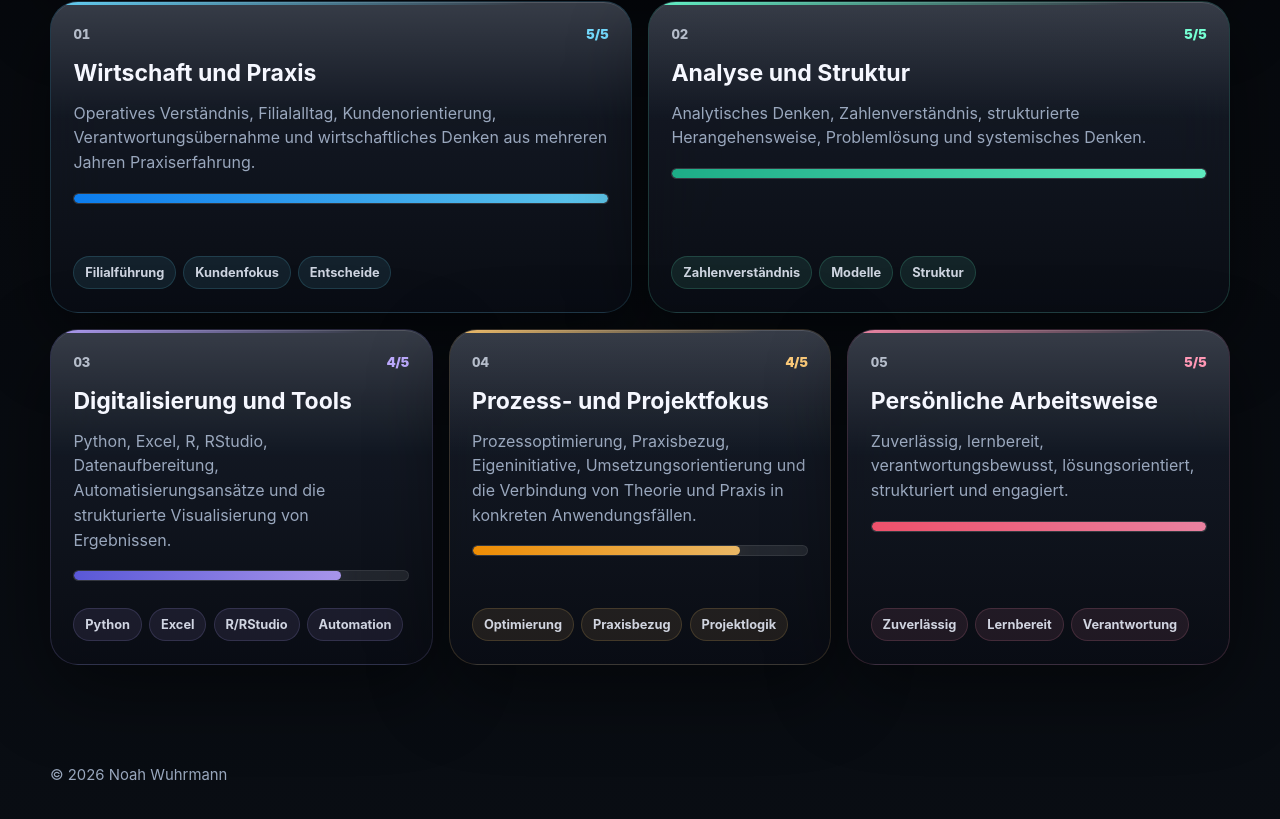
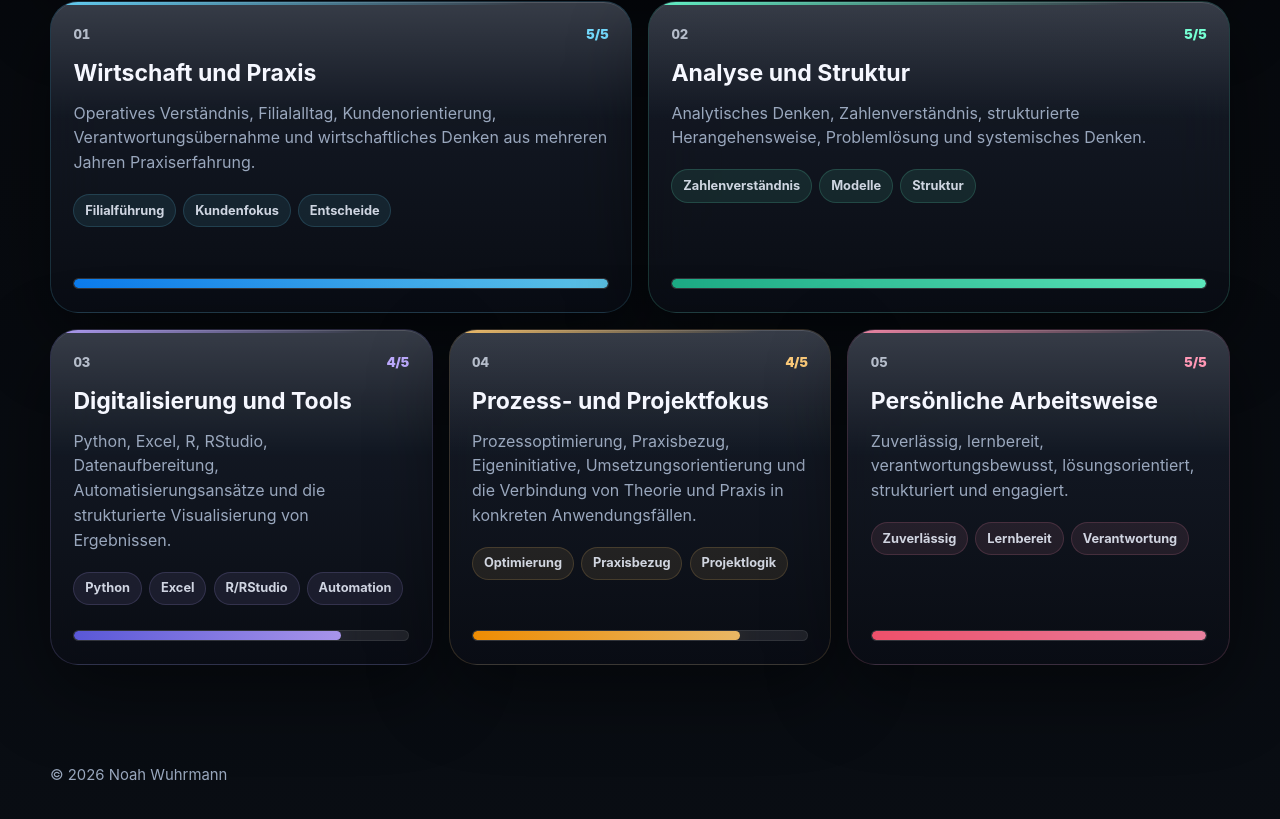
Before and after one commit to Noahwuhrmann/noah-wuhrmann-cv, a React (Vite) app: page /skills in a window 1280 px wide. Shown: the part 1177-1996 px from the top of the page. Built offline with nearby package versions, Linux system fonts and the light colour scheme.

Commit message:
Align skill meters

```diff
--- a/src/index.css
+++ b/src/index.css
@@ -2003,12 +2003,12 @@ button {
 
 .skill-meter {
   height: 11px;
-  margin-top: 1.1rem;
+  margin-top: auto;
 }
 
 .skill-card-tags {
-  margin-top: auto;
-  padding-top: 1.25rem;
+  margin-top: 1.2rem;
+  padding-bottom: 1.35rem;
 }
 
 .tone-1 {
--- a/src/pages/skills-page.tsx
+++ b/src/pages/skills-page.tsx
@@ -114,15 +114,15 @@ export function SkillsPage() {
               </div>
               <h2>{item.title}</h2>
               <p>{item.body}</p>
-              <div className="skill-meter" aria-label={`${item.title}: ${item.level}/${maxSkillLevel}`}>
-                <span />
-              </div>
               <div className="skills-chip-list skill-card-tags">
                 {item.tags.map((tag) => (
                   <span className="skills-chip" key={tag}>
                     {tag}
                   </span>
                 ))}
+              </div>
+              <div className="skill-meter" aria-label={`${item.title}: ${item.level}/${maxSkillLevel}`}>
+                <span />
               </div>
             </article>
           ))}
```
